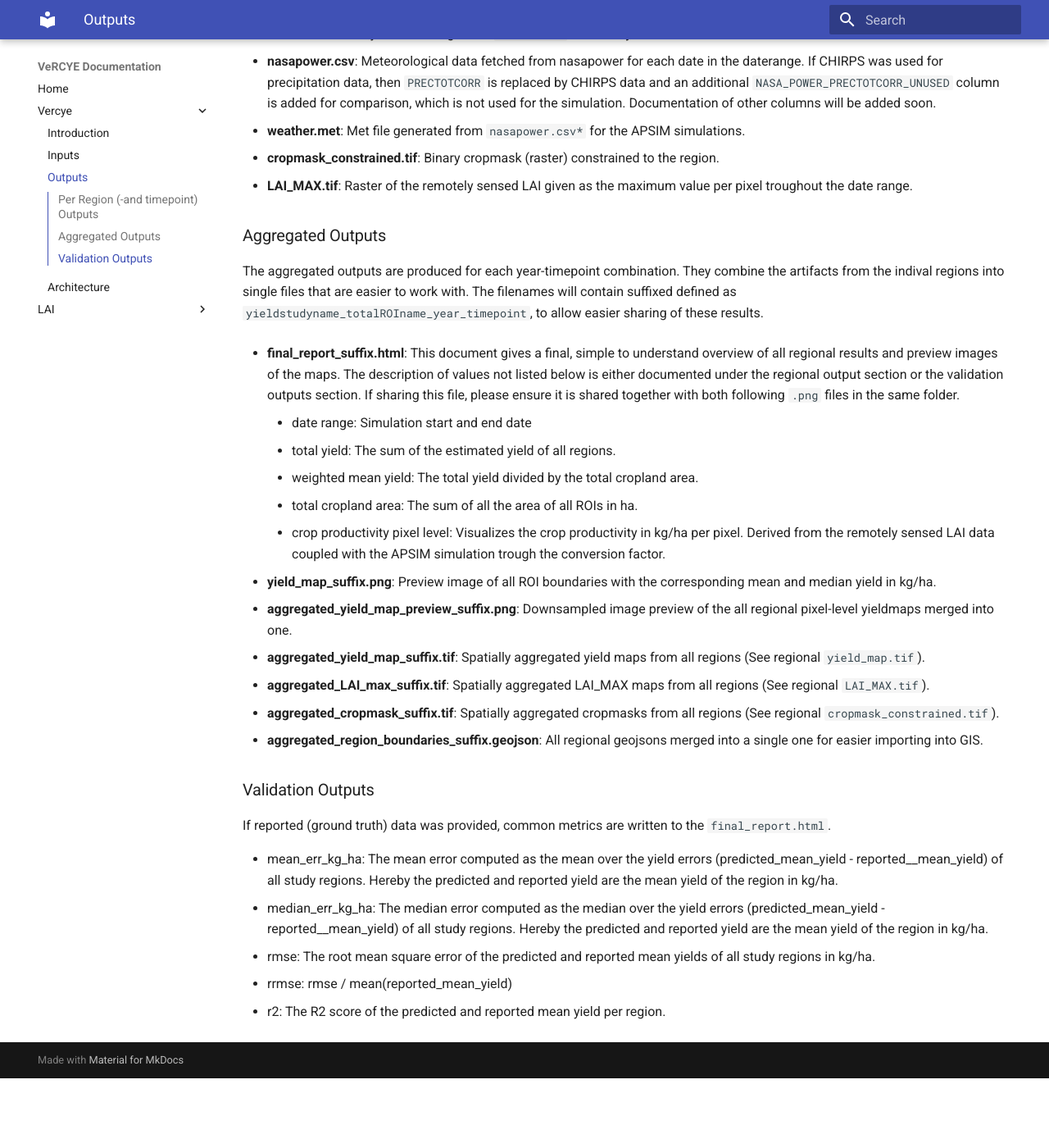
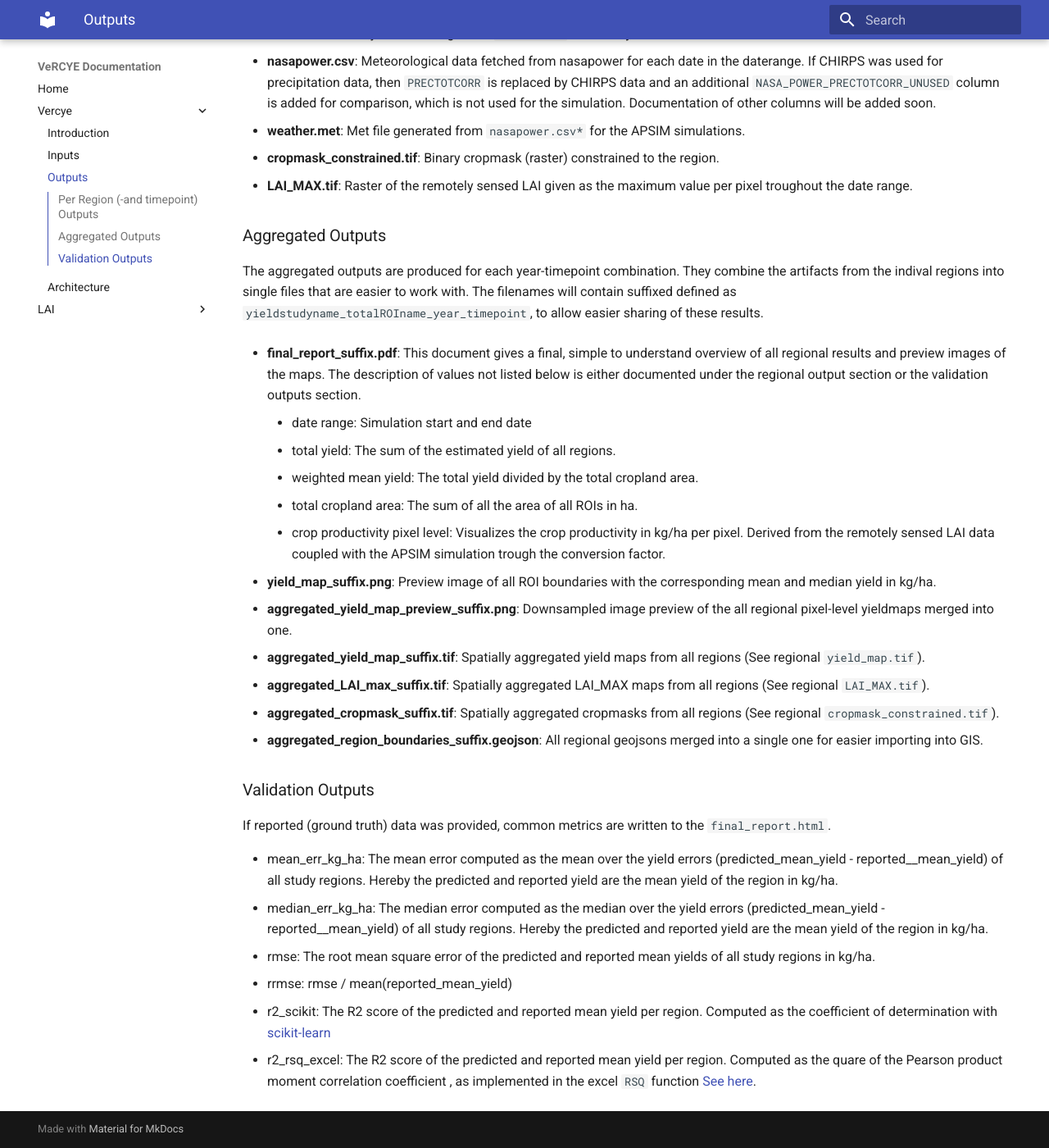
Before and after one commit to JPLMLIA/vercye_ops, an MkDocs documentation site: the page built from docs/docs/Vercye/outputs.md, in a window 1280 px wide and 1400 px high, scrolled down 2504 px. Shown: the whole window at 82% size. Built offline with MkDocs 1.6.1 and Material for MkDocs 9.7.7, drawn with Linux system fonts in a browser that asks for light colours; before the commit the page ends 3819 px from its top, so only the background shows below that.

Commit message:
updated docs outputs

```diff
--- a/docs/docs/Vercye/outputs.md
+++ b/docs/docs/Vercye/outputs.md
@@ -74,8 +74,8 @@ aggregated insights from multiple ROIs. In the following, we define all output a
 ### Aggregated Outputs
 The aggregated outputs are produced for each year-timepoint combination. They combine the artifacts from the indival regions into single files that are easier to work with. The filenames will contain suffixed defined as `yieldstudyname_totalROIname_year_timepoint`, to allow easier sharing of these results.
 
-- **final_report_suffix.html**: This document gives a final, simple to understand overview of all regional results and preview images of the maps. The description of values not listed below is either documented under the regional output section or the validation outputs section.
-If sharing this file, please ensure it is shared together with both following `.png` files in the same folder.
+- **final_report_suffix.pdf**: This document gives a final, simple to understand overview of all regional results and preview images of the maps. The description of values not listed below is either documented under the regional output section or the validation outputs section.
+
     - date range: Simulation start and end date
     - total yield: The sum of the estimated yield of all regions.
     - weighted mean yield: The total yield divided by the total cropland area.
@@ -98,4 +98,5 @@ If reported (ground truth) data was provided, common metrics are written to the
 - median_err_kg_ha: The median error computed as the median over the yield errors (predicted_mean_yield - reported__mean_yield) of all study regions. Hereby the predicted and reported yield are the mean yield of the region in kg/ha.
 - rmse: The root mean square error of the predicted and reported mean yields of all study regions in kg/ha.
 - rrmse: rmse / mean(reported_mean_yield)
-- r2: The R2 score of the predicted and reported mean yield per region.
+- r2_scikit: The R2 score of the predicted and reported mean yield per region. Computed as the coefficient of determination with [scikit-learn](https://scikit-learn.org/stable/modules/generated/sklearn.metrics.r2_score.html)
+- r2_rsq_excel: The R2 score of the predicted and reported mean yield per region. Computed as the quare of the Pearson product moment correlation coefficient , as implemented in the excel `RSQ` function [See here](https://support.microsoft.com/en-us/office/rsq-function-d7161715-250d-4a01-b80d-a8364f2be08f).
```
